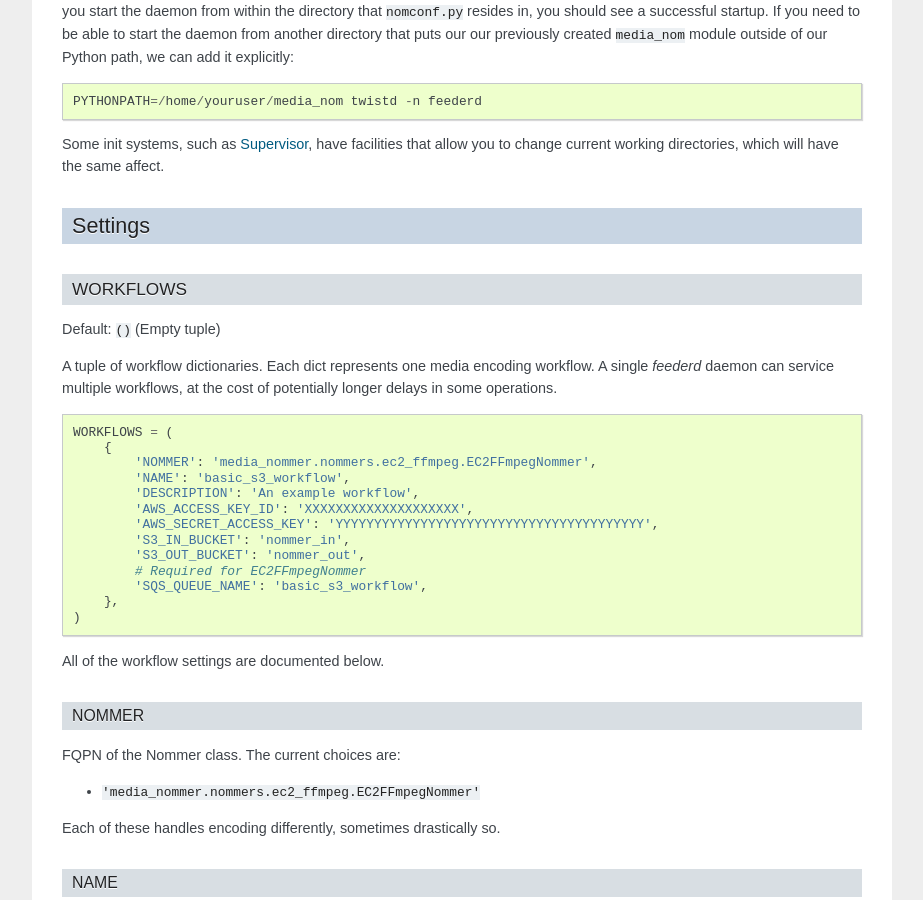
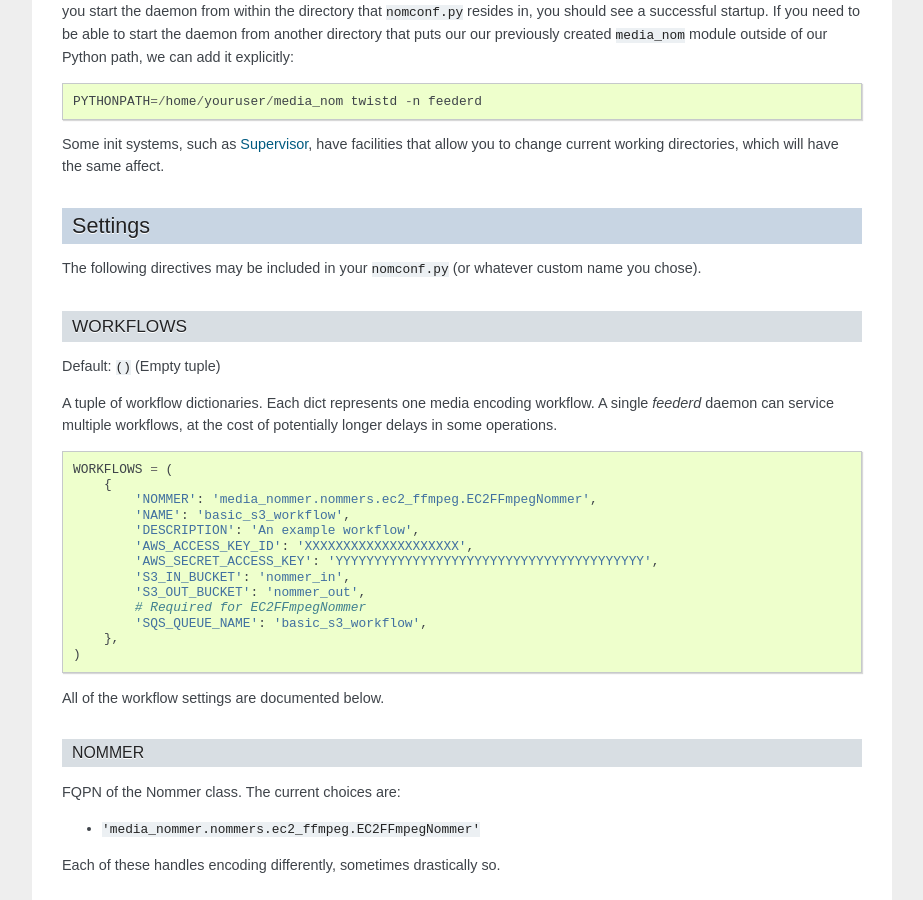
Before and after one commit to duointeractive/media-nommer, a Sphinx documentation site: the page built from doc_src/source/feederd.rst, in a window 1280 px wide and 900 px high, scrolled down 1850 px. Shown: the whole window, without its empty margins (198-1121 px from the left). Built offline with Sphinx 7.4.7, drawn with Linux system fonts in a browser that asks for light colours.

Commit message:
Minor touch-up on feederd.

```diff
--- a/doc_src/source/feederd.rst
+++ b/doc_src/source/feederd.rst
@@ -133,6 +133,9 @@ current working directories, which will have the same affect.
 Settings
 ========
 
+The following directives may be included in your :file:`nomconf.py` (or
+whatever custom name you chose).
+
 WORKFLOWS
 ---------
 
```
